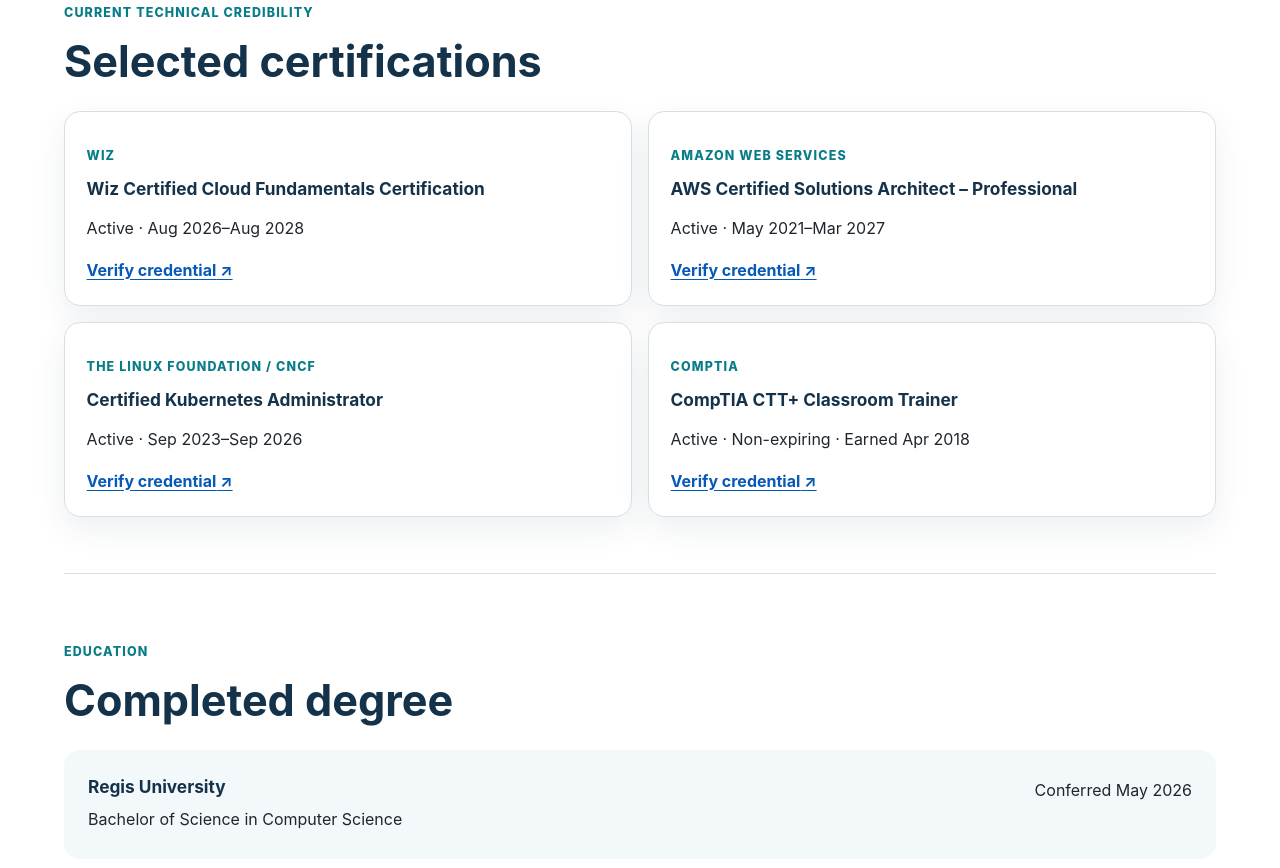
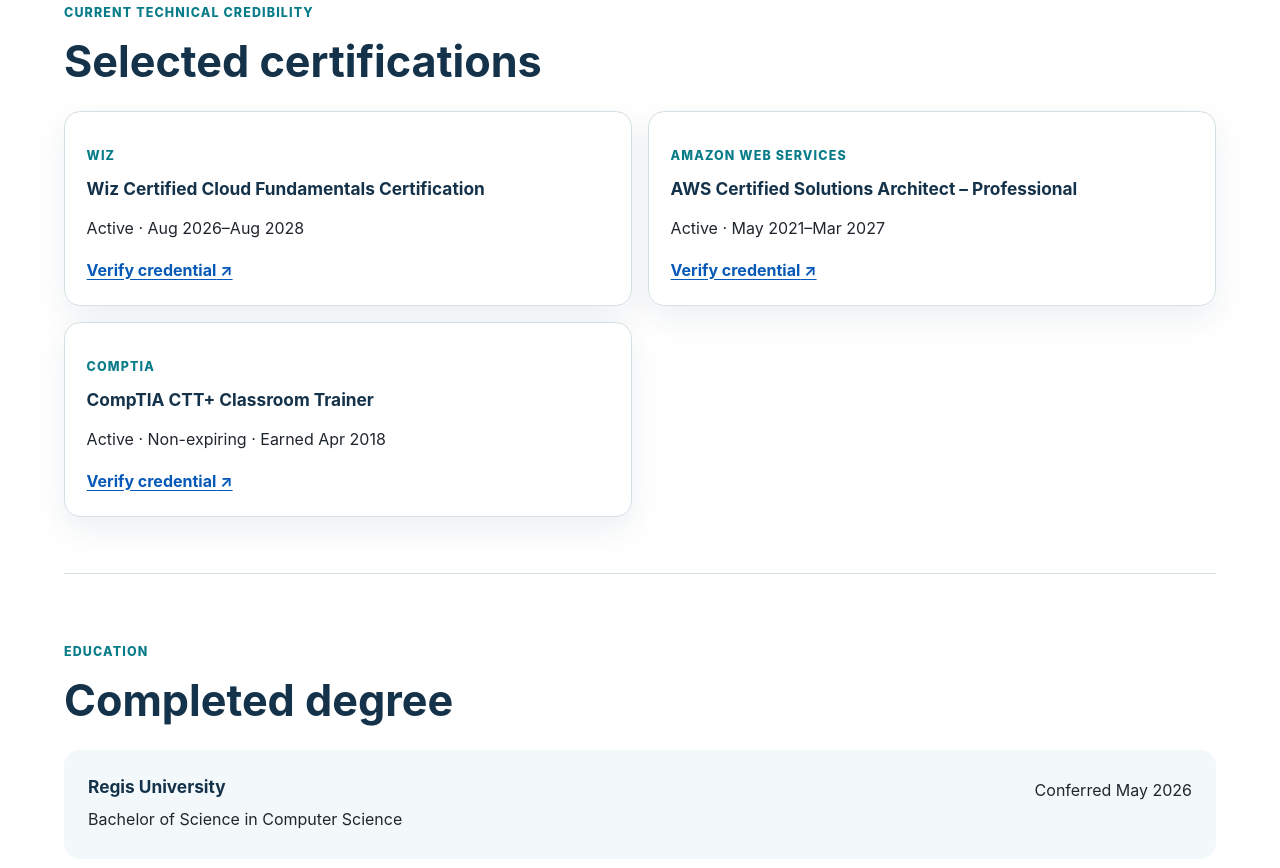
Before and after one commit to hasherwi/hasherwi.github.io, a Jekyll site: the page built from index.html, in a window 1280 px wide and 900 px high, scrolled down 3067 px. Shown: the top 868 px of the window. Built offline with Jekyll 4.4.1, drawn with Linux system fonts in a browser that asks for light colours; some of the changed text lies outside the part shown.

Commit message:
Refresh approved portfolio credentials and role dates

```diff
--- a/_data/portfolio.generated.yml
+++ b/_data/portfolio.generated.yml
@@ -1,7 +1,7 @@
 metadata:
   schema_version: 1
   source_profile: Public Portfolio v1
-  generated_at: "2026-08-28"
+  generated_at: "2026-10-04"
   provenance: "Career History workbook → approved publishing controls → sanitized public artifact"
   notice: "Generated file. Edit the career workbook or site templates, not career facts here."
 
@@ -38,12 +38,12 @@
   - record_id: EMP-0004
     treatment: primary
     title: Senior Technical Instructor Team Lead — Amazon Web Services
-    dates: Jul 2020–Jun 2024
+    dates: Jan 2023–Jun 2024
     summary: Led and mentored Technical Instructors and supported global technical-training strategy.
   - record_id: EMP-0007
     treatment: supporting
     title: Senior Technical Content Developer — VMware
-    dates: Feb 2017–Jul 2020
+    dates: Aug 2018–Jul 2020
     summary: Designed cloud curriculum, exams, train-the-trainer programs, and conference sessions.
 
 impact:
@@ -123,12 +123,6 @@
     title: AWS Certified Solutions Architect – Professional
     status: Active · May 2021–Mar 2027
     approved_public_url: https://www.credly.com/go/2mryEHsDx4PN1gg0q5sMoQ
-  - record_id: CERT-0013
-    treatment: primary
-    issuer: The Linux Foundation / CNCF
-    title: Certified Kubernetes Administrator
-    status: Active · Sep 2023–Sep 2026
-    approved_public_url: https://www.credly.com/go/JEy4uW66dzNilFK1nqr7sw
   - record_id: CERT-0023
     treatment: supporting
     issuer: CompTIA
--- a/schema/public-portfolio.schema.json
+++ b/schema/public-portfolio.schema.json
@@ -8,7 +8,7 @@
     "experience": {"type": "array", "minItems": 5, "items": {"$ref": "#/$defs/contentRecord"}},
     "impact": {"type": "array", "minItems": 6, "items": {"$ref": "#/$defs/contentRecord"}},
     "speaking": {"type": "array", "minItems": 1, "items": {"$ref": "#/$defs/contentRecord"}},
-    "certifications": {"type": "array", "minItems": 4, "items": {"$ref": "#/$defs/contentRecord"}},
+    "certifications": {"type": "array", "minItems": 3, "items": {"$ref": "#/$defs/contentRecord"}},
     "education": {"type": "array", "minItems": 1, "items": {"$ref": "#/$defs/contentRecord"}}
   },
   "$defs": {
```
